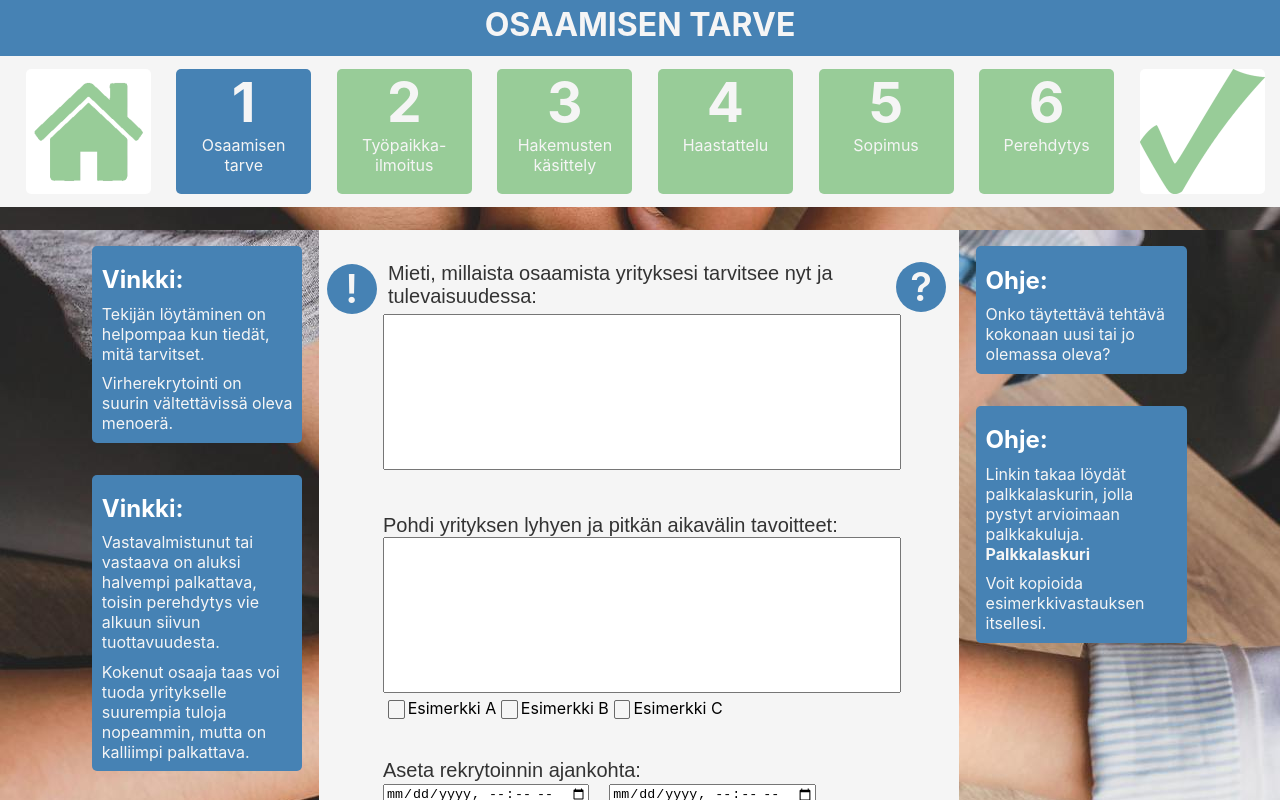
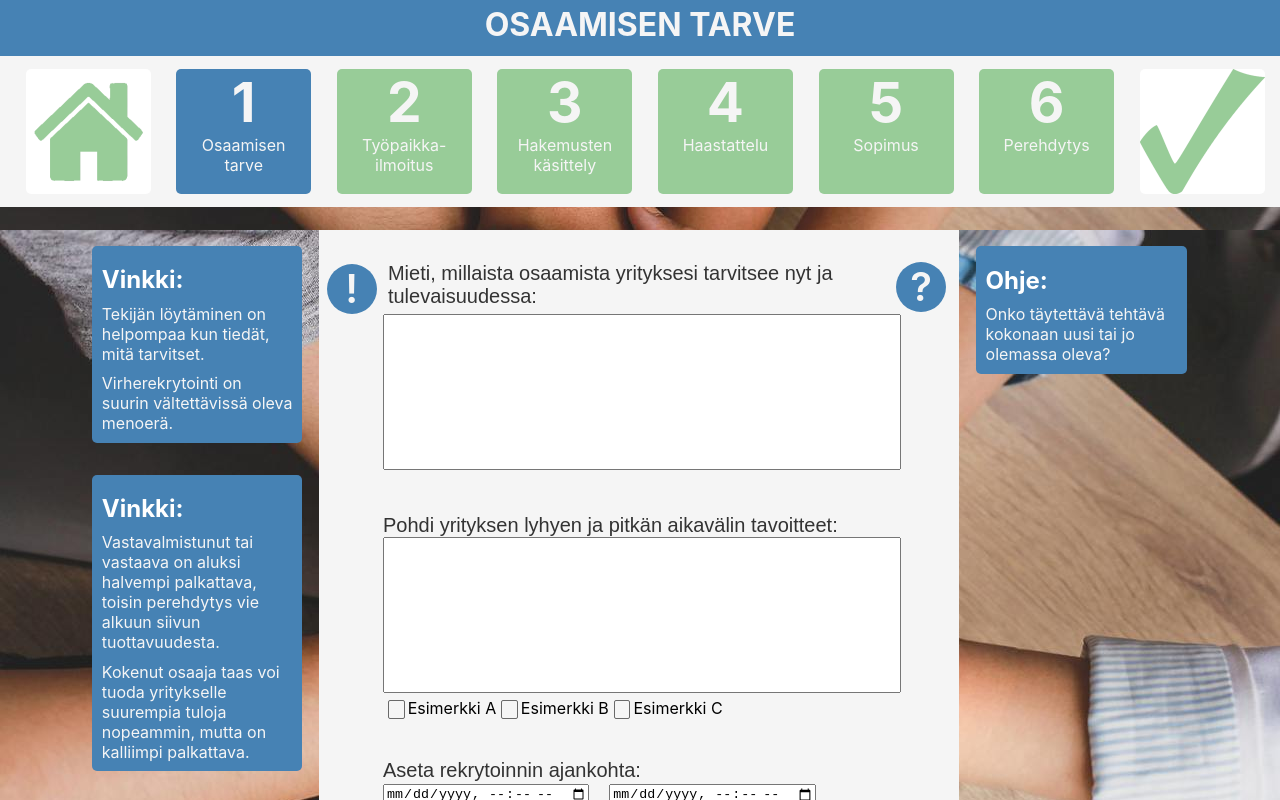
Before and after one commit to MirGitAtGitHub/RekrySalo, a React (Create React App) app in the folder rekrysalo/: page /Page1 in a window 1280 px wide. Shown: the top 800 px of the page. Built offline with nearby package versions, Linux system fonts and the light colour scheme.

Commit message:
show info juttu :P

```diff
--- a/rekrysalo/src/pages/Page1.js
+++ b/rekrysalo/src/pages/Page1.js
@@ -9,6 +9,11 @@ import{Link} from "react-router-dom";
 import {useEffect} from 'react';
 
 const Page1 = () => {
+  function showInfo(element){
+    var info = document.getElementById(element)
+    var visibility = info.style.visibility;
+    info.style.visibility = (visibility === "hidden") ? "" : "hidden";
+  }
   useEffect(() => {
     window.scrollTo({top: 0, left: 0, behavior: 'smooth'});
   }, []);
@@ -82,7 +87,7 @@ const Page1 = () => {
                 <p className="circle-text">!</p>
               </div>
               <p className="question" style={{"display": "inline-block", "margin-left":"2%"}}>Arvioi budjetti rekrytoinnille:</p>
-              <div className="circle" style={{"float":"right"}}>
+              <div className="circle" style={{"float":"right"}}  onClick={() => showInfo("infobox")}>
                 <p className="circle-text">?</p>
               </div>
             </div>
@@ -117,9 +122,10 @@ const Page1 = () => {
                 <p className="circle-text">!</p>
               </div>
 
-              <div className="circle">
-                <p className="circle-text">?</p>
-              </div>
+
+                <div className="circle">
+                  <p className="circle-text">?</p>
+                </div>
 
               <p className="green-info">Vinkki- ja ohjenäppäimen takaa löydät vinkkejä ja <br></br> neuvoja, joita voit lisätä tulostettavalle muistilistalle.</p>
 
@@ -133,7 +139,7 @@ const Page1 = () => {
                 <p className="info-p">Onko täytettävä tehtävä kokonaan uusi tai jo olemassa oleva?</p>
               </div>
 
-              <div className="info-boxK">
+              <div className="info-boxK" id="infobox" style={{visibility: "hidden"}}>
                 <h2 className="info-header">Ohje:</h2>
                 <p className="info-p">Linkin takaa löydät palkkalaskurin, jolla pystyt arvioimaan palkkakuluja.</p>
                 <a href="https://www.palkka.fi/palkkalaskuri/index.htm" className="info-p"><strong>Palkkalaskuri</strong></a>
```
